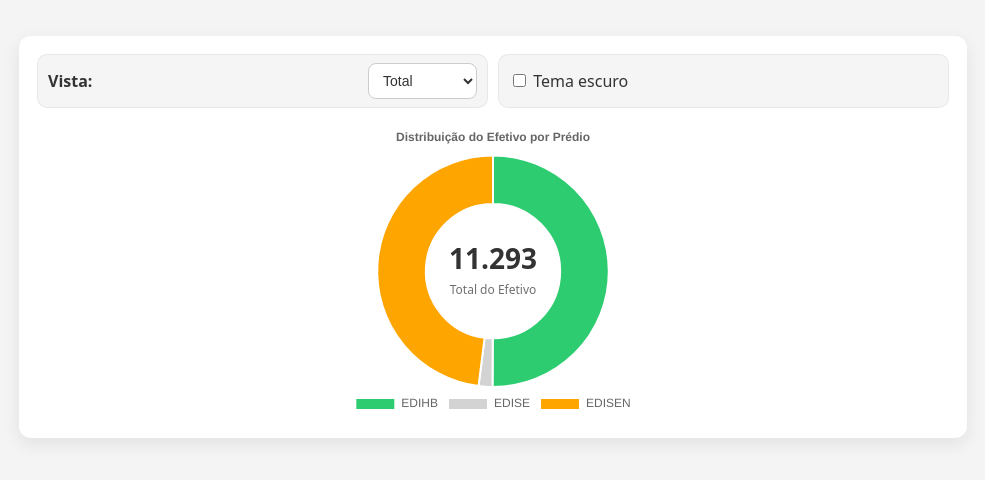
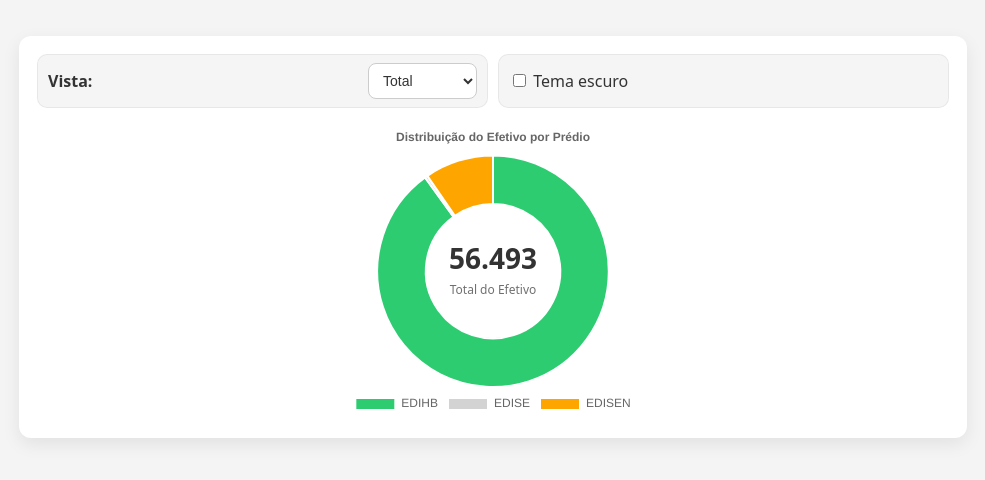
Before and after one commit to ygorkarateca/efeitoPredios, a plain HTML site: page index.html in a window 1280 px wide. Shown: the whole page, without its empty margins (147-1132 px from the left). Drawn offline with nearby package versions, Linux system fonts and the light colour scheme.

Commit message:
Atualizacao1

```diff
--- a/index.html
+++ b/index.html
@@ -174,7 +174,7 @@
       temaEscuro: false,
       categories: ['Empregado', 'Funcionário', 'Visitante'],
       buildingData: [
-        [5000, 473, 181],  // EDIHB: Empregado, Funcionário, Visitante
+        [50200, 473, 181],  // EDIHB: Empregado, Funcionário, Visitante
         [9, 194, 15],    // EDISE
         [3379, 1769, 273] // EDISEN
       ],
```
